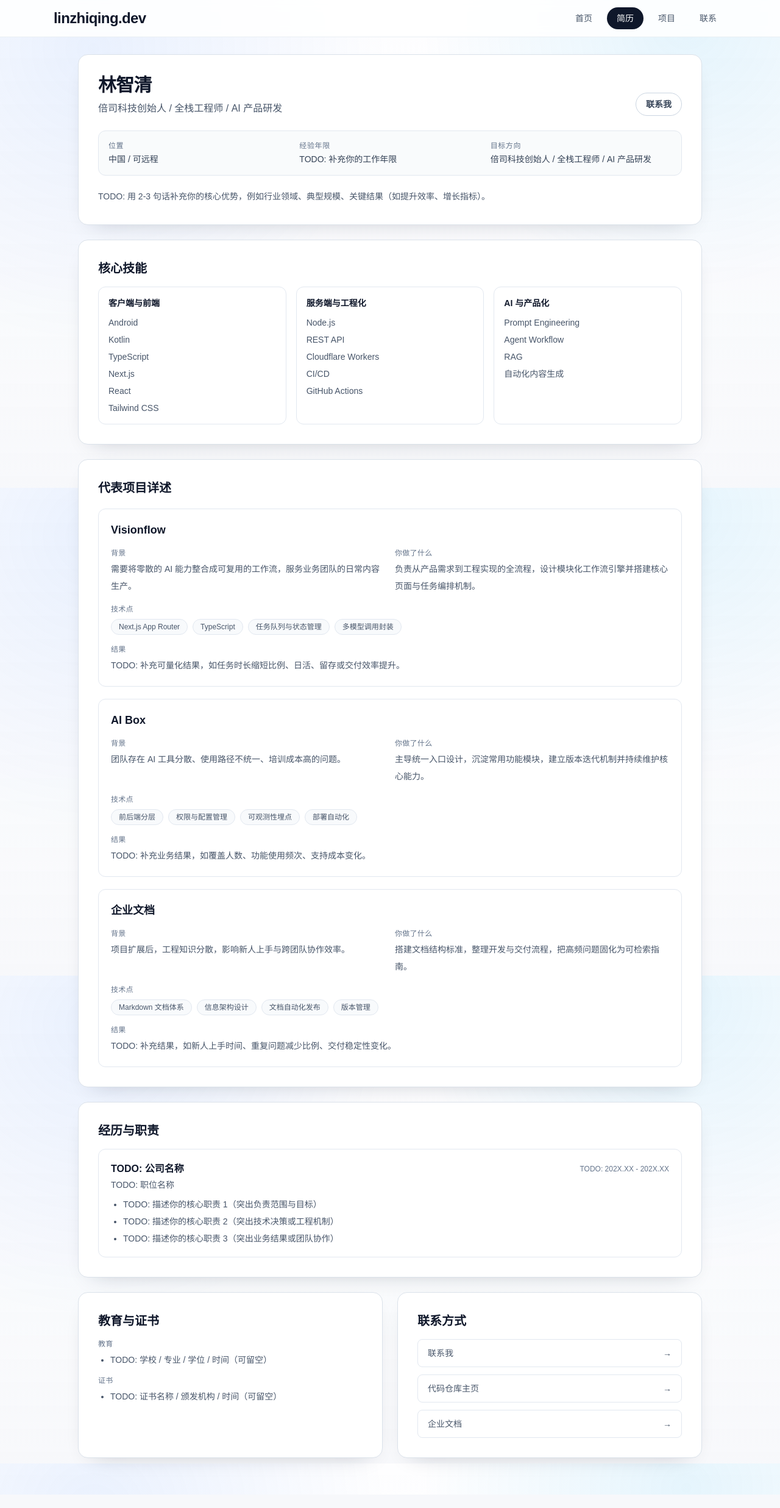
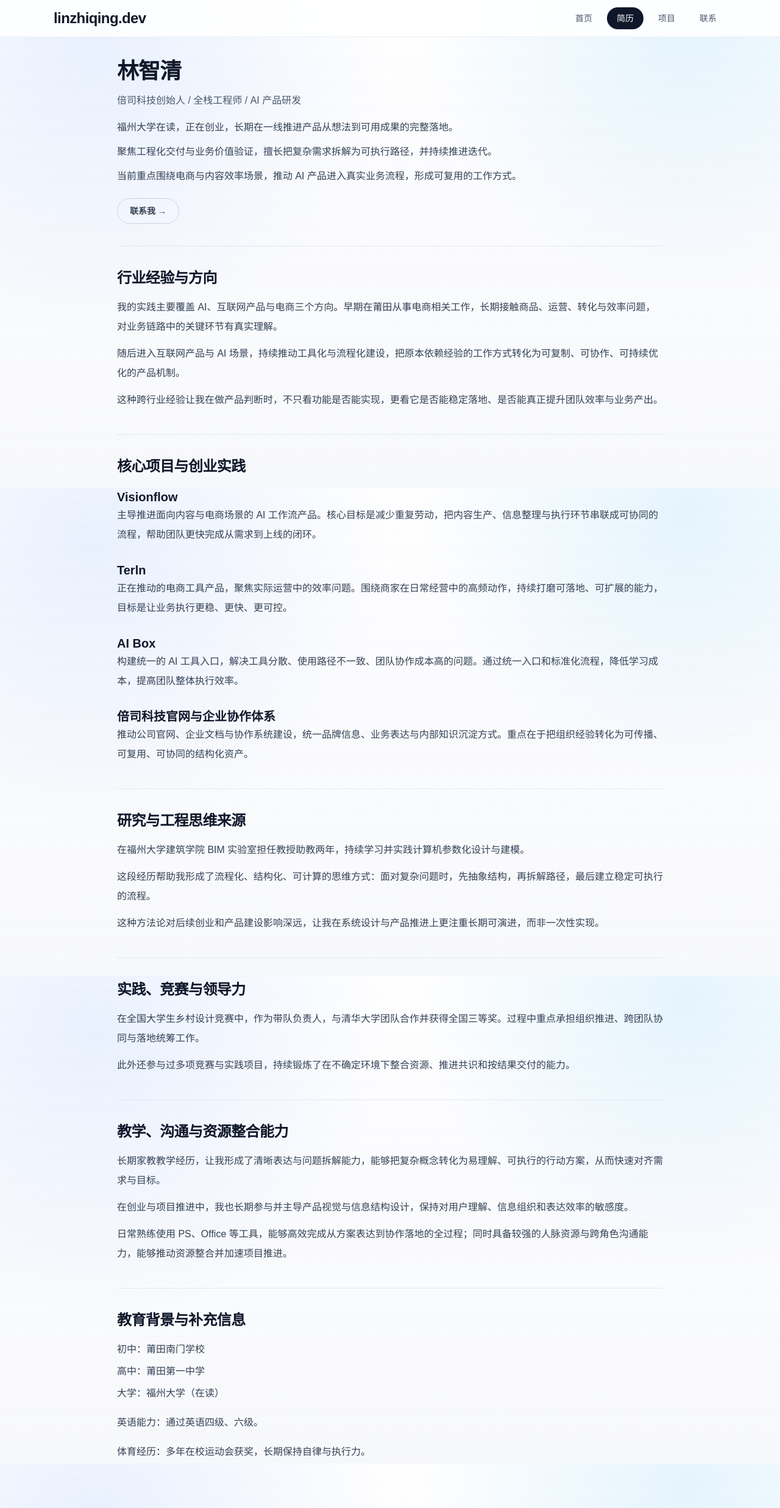
Before and after one commit to xiaolinbenben/linzhiqing.dev, a Next.js app: page /resume in a window 1280 px wide. Shown: the whole page at 61% size. Before the commit the page ends 2451 px from the top, so only its background shows below. Built offline with nearby package versions, Linux system fonts and the light colour scheme.

Commit message:
fix: 更新简历页面描述，优化内容结构与表达清晰度

```diff
--- a/src/app/resume/page.tsx
+++ b/src/app/resume/page.tsx
@@ -4,172 +4,132 @@ import { profile } from "@/data/profile";
 
 export const metadata: Metadata = {
   title: "简历",
-  description: "林智清的一页式简历，包含核心技能、代表项目、经历与联系方式。"
+  description: "林智清的一页式简历，聚焦工程落地、创业实践与跨行业经验。"
 };
 
 export default function ResumePage() {
-  const { resume } = profile;
-
   return (
-    <div className="mx-auto max-w-5xl space-y-6 pb-10 pt-2">
-      <section className="section-card p-6 sm:p-8">
-        <div className="flex flex-col gap-5 sm:flex-row sm:items-end sm:justify-between">
-          <div>
-            <h1 className="text-3xl font-bold tracking-tight text-slate-900 dark:text-white">{profile.name}</h1>
-            <p className="mt-2 text-base text-slate-600 dark:text-slate-300">{profile.headline}</p>
+    <article className="mx-auto max-w-4xl pb-14 pt-4">
+      <header className="space-y-4 pb-9">
+        <h1 className="text-4xl font-bold tracking-tight text-slate-900 dark:text-white">{profile.name}</h1>
+        <p className="text-base font-medium text-slate-600 dark:text-slate-300">{profile.headline}</p>
+        <div className="space-y-2 text-base leading-8 text-slate-700 dark:text-slate-300">
+          <p>福州大学在读，正在创业，长期在一线推进产品从想法到可用成果的完整落地。</p>
+          <p>聚焦工程化交付与业务价值验证，擅长把复杂需求拆解为可执行路径，并持续推进迭代。</p>
+          <p>当前重点围绕电商与内容效率场景，推动 AI 产品进入真实业务流程，形成可复用的工作方式。</p>
         </div>
+        <div className="pt-1">
           <Link
             href="/contact"
-            className="inline-flex rounded-full border border-slate-300 px-4 py-2 text-sm font-semibold text-slate-700 transition hover:bg-slate-50 dark:border-slate-700 dark:text-slate-200 dark:hover:bg-slate-800"
+            className="inline-flex rounded-full border border-slate-300 px-5 py-2.5 text-sm font-semibold text-slate-700 transition hover:bg-slate-50 dark:border-slate-700 dark:text-slate-200 dark:hover:bg-slate-800"
           >
-            联系我
+            联系我 →
           </Link>
         </div>
+      </header>
 
-        <div className="mt-6 grid gap-4 rounded-xl border border-slate-200 bg-slate-50/80 p-4 text-sm text-slate-700 sm:grid-cols-3 dark:border-slate-700 dark:bg-slate-900 dark:text-slate-300">
-          <div>
-            <p className="text-xs uppercase tracking-wider text-slate-500 dark:text-slate-400">位置</p>
-            <p className="mt-1 font-medium">{resume.overview.location}</p>
-          </div>
-          <div>
-            <p className="text-xs uppercase tracking-wider text-slate-500 dark:text-slate-400">经验年限</p>
-            <p className="mt-1 font-medium">{resume.overview.years}</p>
-          </div>
-          <div>
-            <p className="text-xs uppercase tracking-wider text-slate-500 dark:text-slate-400">目标方向</p>
-            <p className="mt-1 font-medium">{resume.overview.targetRole}</p>
-          </div>
-        </div>
-
-        <p className="mt-5 text-sm leading-7 text-slate-600 dark:text-slate-300">{resume.overview.summary}</p>
-      </section>
-
-      <section className="section-card p-6 sm:p-8">
-        <h2 className="text-xl font-semibold text-slate-900 dark:text-white">核心技能</h2>
-        <div className="mt-4 grid gap-4 md:grid-cols-3">
-          {resume.skillGroups.map((skillGroup) => (
-            <article
-              key={skillGroup.group}
-              className="rounded-xl border border-slate-200 bg-white p-4 dark:border-slate-700 dark:bg-slate-900"
-            >
-              <h3 className="text-sm font-semibold text-slate-900 dark:text-white">{skillGroup.group}</h3>
-              <ul className="mt-3 space-y-2 text-sm text-slate-600 dark:text-slate-300">
-                {skillGroup.items.map((item) => (
-                  <li key={item}>{item}</li>
-                ))}
-              </ul>
-            </article>
-          ))}
+      <section className="border-t border-slate-200 pt-9 dark:border-slate-800">
+        <h2 className="text-2xl font-semibold tracking-tight text-slate-900 dark:text-white">行业经验与方向</h2>
+        <div className="mt-4 space-y-3 text-base leading-8 text-slate-700 dark:text-slate-300">
+          <p>
+            我的实践主要覆盖 AI、互联网产品与电商三个方向。早期在莆田从事电商相关工作，长期接触商品、运营、转化与效率问题，对业务链路中的关键环节有真实理解。
+          </p>
+          <p>
+            随后进入互联网产品与 AI 场景，持续推动工具化与流程化建设，把原本依赖经验的工作方式转化为可复制、可协作、可持续优化的产品机制。
+          </p>
+          <p>
+            这种跨行业经验让我在做产品判断时，不只看功能是否能实现，更看它是否能稳定落地、是否能真正提升团队效率与业务产出。
+          </p>
         </div>
       </section>
 
-      <section className="section-card p-6 sm:p-8">
-        <h2 className="text-xl font-semibold text-slate-900 dark:text-white">代表项目详述</h2>
-        <div className="mt-5 space-y-5">
-          {resume.detailedProjects.map((project) => (
-            <article
-              key={project.name}
-              className="rounded-xl border border-slate-200 bg-white p-5 text-sm dark:border-slate-700 dark:bg-slate-900"
-            >
-              <h3 className="text-lg font-semibold text-slate-900 dark:text-white">{project.name}</h3>
-              <div className="mt-4 grid gap-4 md:grid-cols-2">
+      <section className="mt-10 border-t border-slate-200 pt-9 dark:border-slate-800">
+        <h2 className="text-2xl font-semibold tracking-tight text-slate-900 dark:text-white">核心项目与创业实践</h2>
+        <div className="mt-5 space-y-7 text-base leading-8 text-slate-700 dark:text-slate-300">
           <div>
-                  <p className="text-xs uppercase tracking-wide text-slate-500 dark:text-slate-400">背景</p>
-                  <p className="mt-1 leading-7 text-slate-600 dark:text-slate-300">{project.background}</p>
-                </div>
-                <div>
-                  <p className="text-xs uppercase tracking-wide text-slate-500 dark:text-slate-400">你做了什么</p>
-                  <p className="mt-1 leading-7 text-slate-600 dark:text-slate-300">{project.whatYouDid}</p>
-                </div>
+            <h3 className="text-xl font-semibold text-slate-900 dark:text-white">Visionflow</h3>
+            <p>
+              主导推进面向内容与电商场景的 AI 工作流产品。核心目标是减少重复劳动，把内容生产、信息整理与执行环节串联成可协同的流程，帮助团队更快完成从需求到上线的闭环。
+            </p>
           </div>
 
-              <div className="mt-4">
-                <p className="text-xs uppercase tracking-wide text-slate-500 dark:text-slate-400">技术点</p>
-                <div className="mt-2 flex flex-wrap gap-2">
-                  {project.techPoints.map((point) => (
-                    <span
-                      key={point}
-                      className="rounded-full border border-slate-200 bg-slate-50 px-3 py-1 text-xs text-slate-600 dark:border-slate-700 dark:bg-slate-800 dark:text-slate-300"
-                    >
-                      {point}
-                    </span>
-                  ))}
-                </div>
+          <div>
+            <h3 className="text-xl font-semibold text-slate-900 dark:text-white">Terln</h3>
+            <p>
+              正在推动的电商工具产品，聚焦实际运营中的效率问题。围绕商家在日常经营中的高频动作，持续打磨可落地、可扩展的能力，目标是让业务执行更稳、更快、更可控。
+            </p>
           </div>
 
-              <div className="mt-4">
-                <p className="text-xs uppercase tracking-wide text-slate-500 dark:text-slate-400">结果</p>
-                <p className="mt-1 leading-7 text-slate-600 dark:text-slate-300">{project.result}</p>
+          <div>
+            <h3 className="text-xl font-semibold text-slate-900 dark:text-white">AI Box</h3>
+            <p>
+              构建统一的 AI 工具入口，解决工具分散、使用路径不一致、团队协作成本高的问题。通过统一入口和标准化流程，降低学习成本，提高团队整体执行效率。
+            </p>
           </div>
-            </article>
-          ))}
+
+          <div>
+            <h3 className="text-xl font-semibold text-slate-900 dark:text-white">倍司科技官网与企业协作体系</h3>
+            <p>
+              推动公司官网、企业文档与协作系统建设，统一品牌信息、业务表达与内部知识沉淀方式。重点在于把组织经验转化为可传播、可复用、可协同的结构化资产。
+            </p>
+          </div>
         </div>
       </section>
 
-      <section className="section-card p-6 sm:p-8">
-        <h2 className="text-xl font-semibold text-slate-900 dark:text-white">经历与职责</h2>
-        <div className="mt-4 space-y-4">
-          {resume.experiences.map((experience) => (
-            <article
-              key={`${experience.company}-${experience.role}`}
-              className="rounded-xl border border-slate-200 bg-white p-5 dark:border-slate-700 dark:bg-slate-900"
-            >
-              <div className="flex flex-col gap-1 sm:flex-row sm:items-center sm:justify-between">
-                <h3 className="text-base font-semibold text-slate-900 dark:text-white">{experience.company}</h3>
-                <p className="text-xs text-slate-500 dark:text-slate-400">{experience.period}</p>
-              </div>
-              <p className="mt-1 text-sm text-slate-600 dark:text-slate-300">{experience.role}</p>
-              <ul className="mt-3 list-disc space-y-2 pl-5 text-sm text-slate-600 dark:text-slate-300">
-                {experience.responsibilities.map((responsibility) => (
-                  <li key={responsibility}>{responsibility}</li>
-                ))}
-              </ul>
-            </article>
-          ))}
+      <section className="mt-10 border-t border-slate-200 pt-9 dark:border-slate-800">
+        <h2 className="text-2xl font-semibold tracking-tight text-slate-900 dark:text-white">研究与工程思维来源</h2>
+        <div className="mt-4 space-y-3 text-base leading-8 text-slate-700 dark:text-slate-300">
+          <p>
+            在福州大学建筑学院 BIM 实验室担任教授助教两年，持续学习并实践计算机参数化设计与建模。
+          </p>
+          <p>
+            这段经历帮助我形成了流程化、结构化、可计算的思维方式：面对复杂问题时，先抽象结构，再拆解路径，最后建立稳定可执行的流程。
+          </p>
+          <p>
+            这种方法论对后续创业和产品建设影响深远，让我在系统设计与产品推进上更注重长期可演进，而非一次性实现。
+          </p>
         </div>
       </section>
 
-      <section className="grid gap-6 md:grid-cols-2">
-        <article className="section-card p-6 sm:p-8">
-          <h2 className="text-xl font-semibold text-slate-900 dark:text-white">教育与证书</h2>
-          <div className="mt-4 space-y-4 text-sm text-slate-600 dark:text-slate-300">
-            <div>
-              <p className="text-xs uppercase tracking-wide text-slate-500 dark:text-slate-400">教育</p>
-              <ul className="mt-2 list-disc space-y-2 pl-5">
-                {resume.education.map((item) => (
-                  <li key={item}>{item}</li>
-                ))}
+      <section className="mt-10 border-t border-slate-200 pt-9 dark:border-slate-800">
+        <h2 className="text-2xl font-semibold tracking-tight text-slate-900 dark:text-white">实践、竞赛与领导力</h2>
+        <div className="mt-4 space-y-3 text-base leading-8 text-slate-700 dark:text-slate-300">
+          <p>
+            在全国大学生乡村设计竞赛中，作为带队负责人，与清华大学团队合作并获得全国三等奖。过程中重点承担组织推进、跨团队协同与落地统筹工作。
+          </p>
+          <p>
+            此外还参与过多项竞赛与实践项目，持续锻炼了在不确定环境下整合资源、推进共识和按结果交付的能力。
+          </p>
+        </div>
+      </section>
+
+      <section className="mt-10 border-t border-slate-200 pt-9 dark:border-slate-800">
+        <h2 className="text-2xl font-semibold tracking-tight text-slate-900 dark:text-white">教学、沟通与资源整合能力</h2>
+        <div className="mt-4 space-y-3 text-base leading-8 text-slate-700 dark:text-slate-300">
+          <p>
+            长期家教教学经历，让我形成了清晰表达与问题拆解能力，能够把复杂概念转化为易理解、可执行的行动方案，从而快速对齐需求与目标。
+          </p>
+          <p>
+            在创业与项目推进中，我也长期参与并主导产品视觉与信息结构设计，保持对用户理解、信息组织和表达效率的敏感度。
+          </p>
+          <p>
+            日常熟练使用 PS、Office 等工具，能够高效完成从方案表达到协作落地的全过程；同时具备较强的人脉资源与跨角色沟通能力，能够推动资源整合并加速项目推进。
+          </p>
+        </div>
+      </section>
+
+      <section className="mt-10 border-t border-slate-200 pt-9 dark:border-slate-800">
+        <h2 className="text-2xl font-semibold tracking-tight text-slate-900 dark:text-white">教育背景与补充信息</h2>
+        <div className="mt-4 space-y-4 text-base leading-8 text-slate-700 dark:text-slate-300">
+          <ul className="space-y-1">
+            <li>初中：莆田南门学校</li>
+            <li>高中：莆田第一中学</li>
+            <li>大学：福州大学（在读）</li>
           </ul>
+          <p>英语能力：通过英语四级、六级。</p>
+          <p>体育经历：多年在校运动会获奖，长期保持自律与执行力。</p>
         </div>
-            <div>
-              <p className="text-xs uppercase tracking-wide text-slate-500 dark:text-slate-400">证书</p>
-              <ul className="mt-2 list-disc space-y-2 pl-5">
-                {resume.certificates.map((item) => (
-                  <li key={item}>{item}</li>
-                ))}
-              </ul>
-            </div>
-          </div>
+      </section>
     </article>
-
-        <article className="section-card p-6 sm:p-8">
-          <h2 className="text-xl font-semibold text-slate-900 dark:text-white">联系方式</h2>
-          <div className="mt-4 space-y-3 text-sm text-slate-600 dark:text-slate-300">
-            {profile.contactLinks.map((link) => (
-              <Link
-                key={link.url}
-                href={link.url}
-                target={link.url.startsWith("http") ? "_blank" : undefined}
-                rel={link.url.startsWith("http") ? "noreferrer" : undefined}
-                className="flex items-center justify-between rounded-lg border border-slate-200 bg-white px-4 py-3 transition hover:border-sky-300 hover:text-sky-700 dark:border-slate-700 dark:bg-slate-900 dark:hover:border-sky-700 dark:hover:text-sky-300"
-              >
-                <span>{link.label}</span>
-                <span>→</span>
-              </Link>
-            ))}
-          </div>
-        </article>
-      </section>
-    </div>
   );
 }
```
Lines whose indentation alone changed are shown as unchanged.
